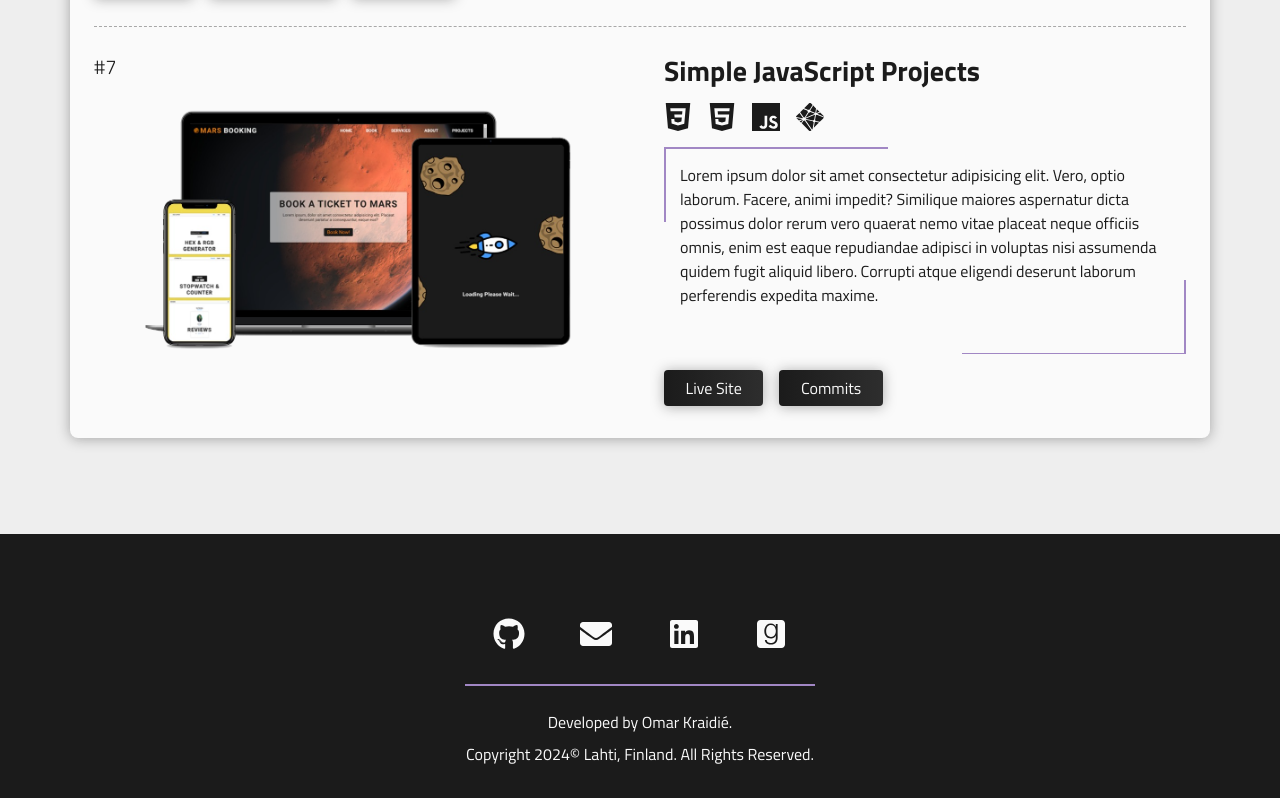
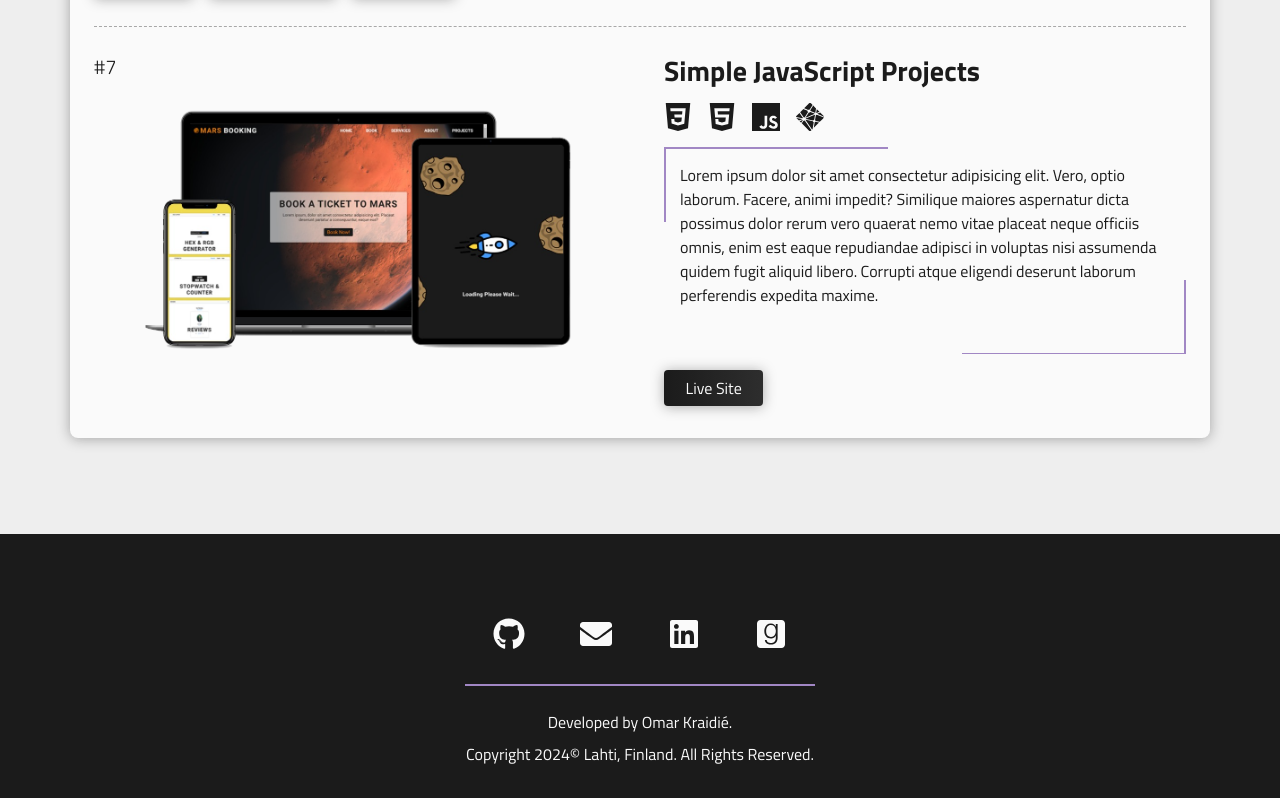
Before and after one commit to 0mppula/portfolio-web-app, a React (Create React App) app: page /projects in a window 1280 px wide. Shown: the part 6908-7706 px from the top of the page. Built offline with nearby package versions, Linux system fonts and the light colour scheme.

Commit message:
Fixed commits button render logic

```diff
--- a/src/components/ProjectItem.jsx
+++ b/src/components/ProjectItem.jsx
@@ -72,7 +72,7 @@ const ProjectItem = ({ project, index, thumbnail }) => {
 							</a>
 						)}
 
-						{project.repositoryName && (
+						{project.codeUrl && (
 							<Link
 								href={project.repositoryName}
 								className="btn"
```
